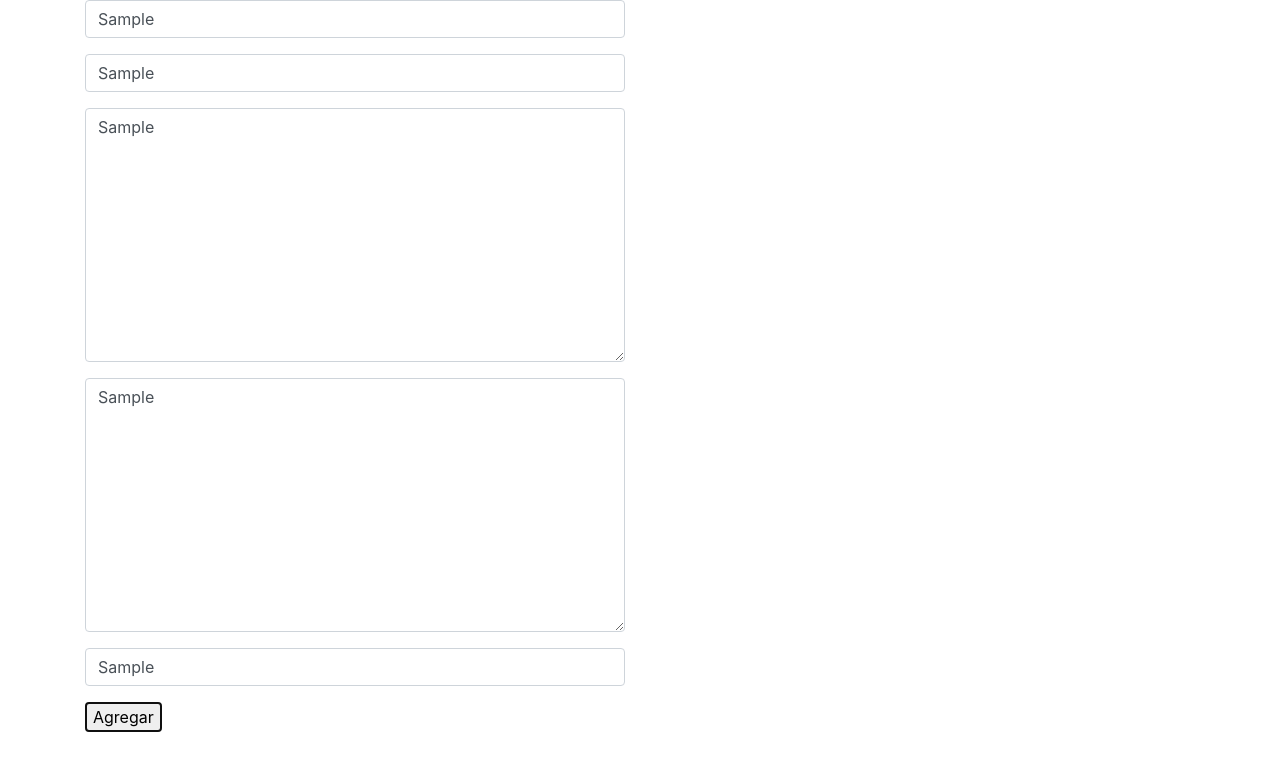
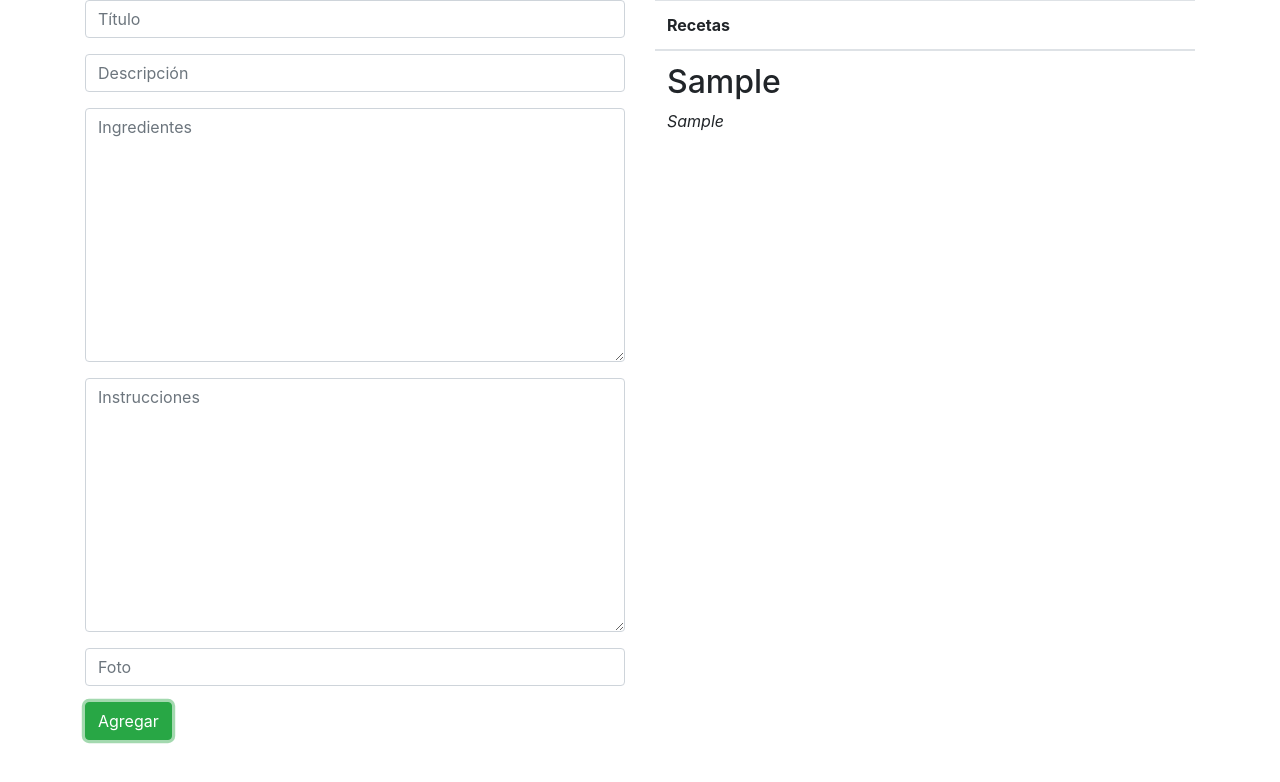
Before and after one commit to leonelsonpalima/FullStackDeveloper-Group08, an Angular app in the folder Angular/Clase03/appModelos/: page / in a window 1280 px wide. Both pictures are taken after typing "Sample", "Sample", "Sample", "Sample", "Sample" into the empty fields and a click on the button "Agregar". Shown: the top 782 px of the page. Built offline with nearby package versions, Linux system fonts and the light colour scheme.

Commit message:
Modelos: Clases

```diff
--- a/Angular/Clase03/appModelos/src/app/app.component.html
+++ b/Angular/Clase03/appModelos/src/app/app.component.html
@@ -20,12 +20,26 @@
 					<input type="text" placeholder="Foto" class="form-control" [(ngModel)]="foto" name="foto">
 				</div>
 				<div class="form-group">
-					<button type="button" (click)="agregar()">Agregar</button>
+					<button type="button" (click)="agregar()" class="btn btn-success">Agregar</button>
 				</div>
 			</form>
 		</div>
 		<div class="col-12 col-sm-6">
-
+			<table class="table">
+				<thead>
+					<tr>
+						<th>Recetas</th>
+					</tr>
+				</thead>
+				<tbody>
+					<tr *ngFor="let receta of recetas">
+						<td>
+							<h2>{{receta.titulo}}</h2>
+							<em>{{receta.descripcion}}</em>
+						</td>
+					</tr>
+				</tbody>
+			</table>
 		</div>
 	</div>
 </div>
--- a/Angular/Clase03/appModelos/src/app/app.component.ts
+++ b/Angular/Clase03/appModelos/src/app/app.component.ts
@@ -1,4 +1,4 @@
-import { Component } from '@angular/core';
+import { Component, OnInit } from '@angular/core';
 import { Receta } from './modelos/receta';
 
 @Component({
@@ -6,19 +6,32 @@ import { Receta } from './modelos/receta';
 	templateUrl: './app.component.html',
 	styleUrls: ['./app.component.css']
 })
-export class AppComponent {
+export class AppComponent implements OnInit {
 	titulo: string
 	descripcion: string
 	ingredientes: string
 	instrucciones: string
 	foto: string
 
-	recetas: Receta[] = []
+	receta: Receta = new Receta()
+
+	recetas: Receta[]
+
+	ngOnInit() {
+		this.recetas = this.receta.listar()
+	}
 
 	agregar() {
-		const objReceta: Receta = new Receta(this.titulo, this.descripcion, this.ingredientes, this.instrucciones, this.foto)
+		this.receta.agregar(this.titulo, this.descripcion, this.ingredientes, this.instrucciones, this.foto)
 
-		this.recetas.push(objReceta)
-		console.log(this.recetas)
+		this.reset()
+	}
+
+	reset() {
+		this.titulo = ""
+		this.descripcion = ""
+		this.ingredientes = ""
+		this.instrucciones = ""
+		this.foto = ""
 	}
 }
--- a/Angular/Clase03/appModelos/src/app/modelos/receta.ts
+++ b/Angular/Clase03/appModelos/src/app/modelos/receta.ts
@@ -11,7 +11,7 @@ export class Receta {
 		this.recetas.push({ titulo, descripcion, ingredientes, instrucciones, foto })
 	}
 
-	listar() {
+	listar(): Array<any> {
 		return this.recetas
 	}
 
```
